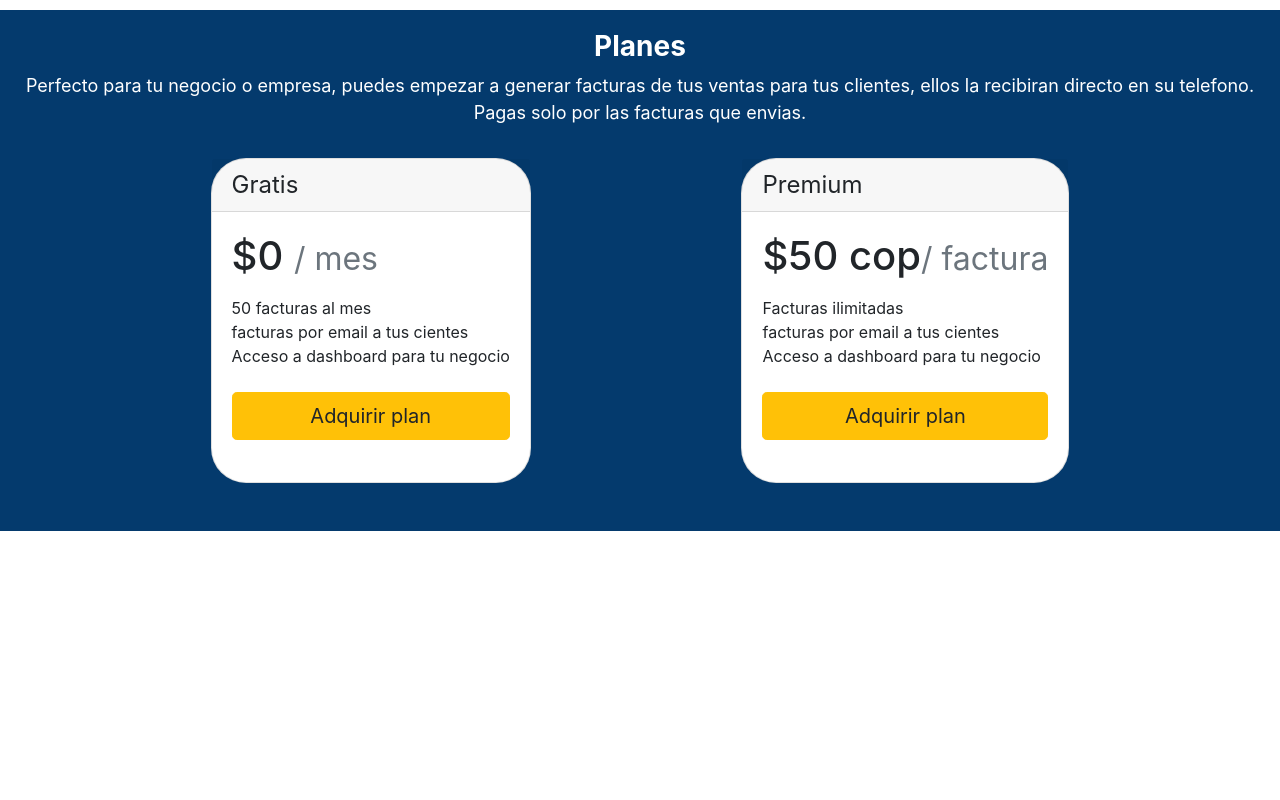
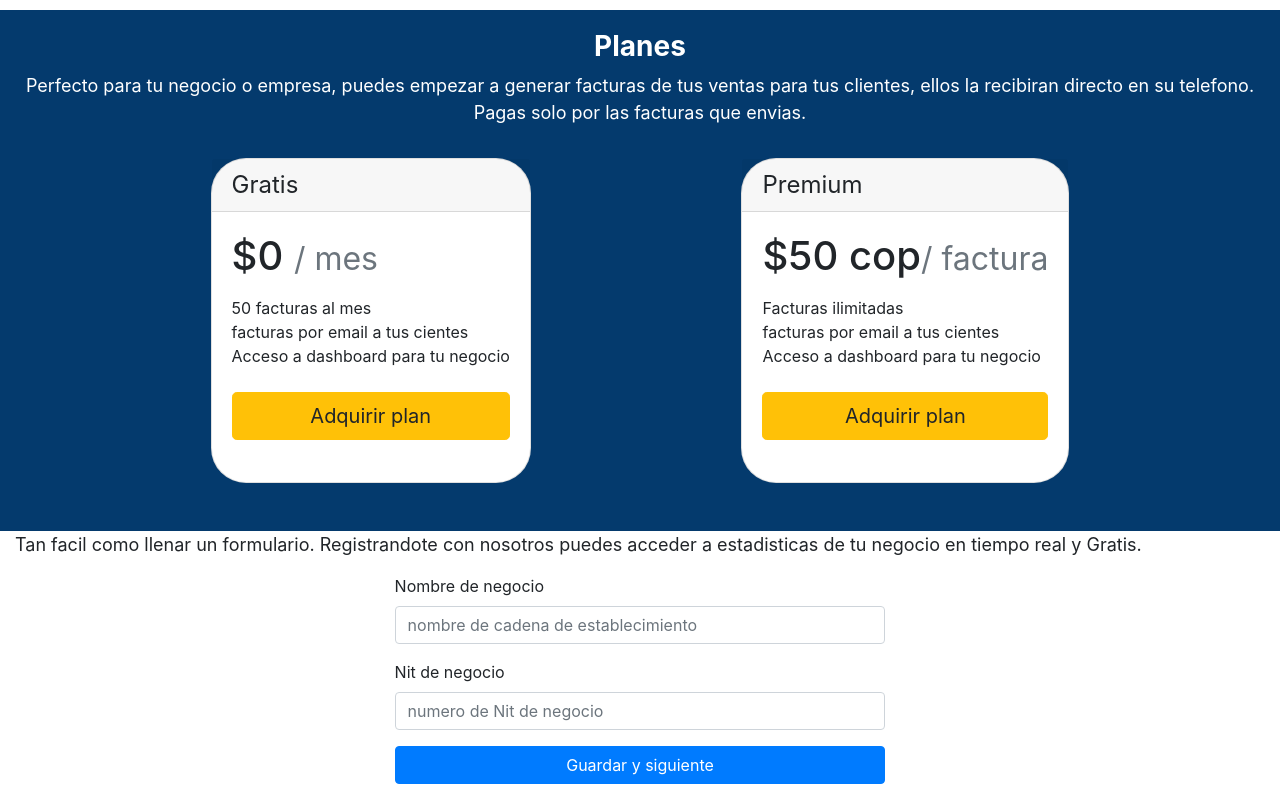
Before and after one commit to Facturala/frontend-app, a React (Create React App) app: page / in a window 1280 px wide. Shown: the part 720-1520 px from the top of the page. Before the commit the page ends 1251 px from the top, so only its background shows below. Built offline with nearby package versions, Linux system fonts and the light colour scheme.

Commit message:
sign up form done for establecimineto and cadena, empleado and encargadao left to be done. logic to send the info to the backend is also left to be done

```diff
--- a/package.json
+++ b/package.json
@@ -6,6 +6,7 @@
     "node-sass": "^4.12.0",
     "react": "^16.10.2",
     "react-dom": "^16.10.2",
+    "react-router-dom": "^5.1.2",
     "react-scripts": "3.2.0",
     "reactstrap": "^8.0.1"
   },
--- a/src/App.js
+++ b/src/App.js
@@ -3,6 +3,7 @@ import './App.scss';
 import Header from './components/header/header';
 import BuscarFactura from './components/buscarFactura/buscarFactura';
 import Planes from './components/planes/planes';
+import Registro from './components/registro/registro';
 
 function App() {
   return (
@@ -11,6 +12,8 @@ function App() {
       <section className="container-fluid">
         <BuscarFactura></BuscarFactura>
         <Planes></Planes>
+        <p>Tan facil como llenar un formulario. Registrandote con nosotros puedes acceder a estadisticas de tu negocio en tiempo real y Gratis.</p>
+        <Registro></Registro>
       </section>
     </div>
   );
--- a/src/components/planes/planes.js
+++ b/src/components/planes/planes.js
@@ -7,35 +7,35 @@ export default function Planes() {
             <header className="col-md-12 mb-3 text-center text-white">
                 <h2>Planes</h2>
                 <p>Perfecto para tu negocio o empresa, puedes empezar a generar facturas de tus ventas para tus clientes, ellos la recibiran directo en su telefono.
-                <br/>Pagas solo por las facturas que envias.
+                <br />Pagas solo por las facturas que envias.
                 </p>
             </header>
-            <div class="planes__card card mb-5 box-shadow">
-                <div class="card-header">
-                    <h4 class="my-0 font-weight-normal">Gratis</h4>
+            <div className="planes__card card mb-5 box-shadow">
+                <div className="card-header">
+                    <h4 className="my-0 font-weight-normal">Gratis</h4>
                 </div>
-                <div class="card-body">
-                    <h1 class="card-title pricing-card-title">$0 <small class="text-muted">/ mes</small></h1>
-                    <ul class="list-unstyled mt-3 mb-4">
+                <div className="card-body">
+                    <h1 className="card-title pricing-card-title">$0 <small className="text-muted">/ mes</small></h1>
+                    <ul className="list-unstyled mt-3 mb-4">
                         <li>50 facturas al mes</li>
                         <li>facturas por email a tus cientes</li>
                         <li>Acceso a dashboard para tu negocio</li>
                     </ul>
-                    <button type="button" class="btn btn-lg btn-block btn-warning">Adquirir plan</button>
+                    <button type="button" className="btn btn-lg btn-block btn-warning">Adquirir plan</button>
                 </div>
             </div>
-            <div class="planes__card card mb-5 box-shadow">
-                <div class="card-header">
-                    <h4 class="my-0 font-weight-normal">Premium</h4>
+            <div className="planes__card card mb-5 box-shadow">
+                <div className="card-header">
+                    <h4 className="my-0 font-weight-normal">Premium</h4>
                 </div>
-                <div class="card-body">
-                    <h1 class="card-title pricing-card-title">$50 cop<small class="text-muted">/ factura</small></h1>
-                    <ul class="list-unstyled mt-3 mb-4">
+                <div className="card-body">
+                    <h1 className="card-title pricing-card-title">$50 cop<small className="text-muted">/ factura</small></h1>
+                    <ul className="list-unstyled mt-3 mb-4">
                         <li>Facturas ilimitadas</li>
                         <li>facturas por email a tus cientes</li>
                         <li>Acceso a dashboard para tu negocio</li>
                     </ul>
-                    <button type="button" class="btn btn-lg btn-block btn-warning">Adquirir plan</button>
+                    <button type="button" className="btn btn-lg btn-block btn-warning">Adquirir plan</button>
                 </div>
             </div>
         </div>
--- /dev/null
+++ b/src/components/registro/registro.js
@@ -0,0 +1,23 @@
+import React, {useState}from 'react';
+import { BrowserRouter as Router, Switch, Route } from 'react-router-dom';
+import RegistroCadena from './registroCadena';
+import RegistroEstablecimiento from './registroEstablecimiento';
+
+
+export default function Registro() {
+
+    const [form, setForm] = useState(false)
+
+    const changeComponent = (e) => {
+        e.preventDefault();
+        setForm(true);
+        console.log('the form state will change to true');
+        console.log(form);
+    }
+
+    return (
+        <div>
+            {form === false ? <RegistroCadena changeComponent={changeComponent} /> : <RegistroEstablecimiento />}
+        </div >
+    )
+}
--- /dev/null
+++ b/src/components/registro/registroCadena.js
@@ -0,0 +1,28 @@
+import React, { useState } from 'react'
+
+export default function RegistroCadena(props) {
+    return (
+        <section >
+            <div className="d-flex justify-content-around">
+                <form
+                    onSubmit={props.changeComponent}
+                    className="col-md-12 col-lg-5 mb-3">
+                    <div className="form-group">
+                        <label htmlFor="companyName">Nombre de negocio</label>
+                        <input type="text" className="form-control" id="companyName" placeholder="nombre de cadena de establecimiento" />
+                    </div>
+                    <div className="form-group">
+                        <label htmlFor="companyNit">Nit de negocio</label>
+                        <input type="number" className="form-control" id="companyNit" placeholder="numero de Nit de negocio" />
+                    </div>
+                    <button
+                        type="submit"
+                        className="btn btn-primary btn-md btn-block"
+                    >
+                        Guardar y siguiente
+                    </button>
+                </form>
+            </div>
+        </section>
+    )
+}
--- /dev/null
+++ b/src/components/registro/registroEstablecimiento.js
@@ -0,0 +1,26 @@
+import React, { useState } from 'react'
+
+export default function RegistroEstablecimiento() {
+    return (
+        <section >
+            <div className="d-flex justify-content-around">
+                <form
+                    className="col-md-12 col-lg-5 mb-3">
+                    <div className="form-group">
+                        <label htmlFor="companyTelephone">Telefono</label>
+                        <input type="number" className="form-control" id="companyTelephone" placeholder="numero de telefono de negocio" />
+                    </div>
+                    <div className="form-group">
+                        <label htmlFor="companyEmail">Correo</label>
+                        <input type="email" className="form-control" id="companyEmail" placeholder="correo electronico de negocio" />
+                    </div>
+                    <div className="form-group">
+                        <label htmlFor="companyPass">Contraseña</label>
+                        <input type="password" className="form-control" id="companyPass" placeholder="nueva contraseña" />
+                    </div>
+                    <button type="submit" className="btn btn-primary btn-md btn-block">Registrar</button>
+                </form>
+            </div>
+        </section>
+    )
+}
```
Also changed, not shown: 1 other file (tests, documents, lock files or other folders).
